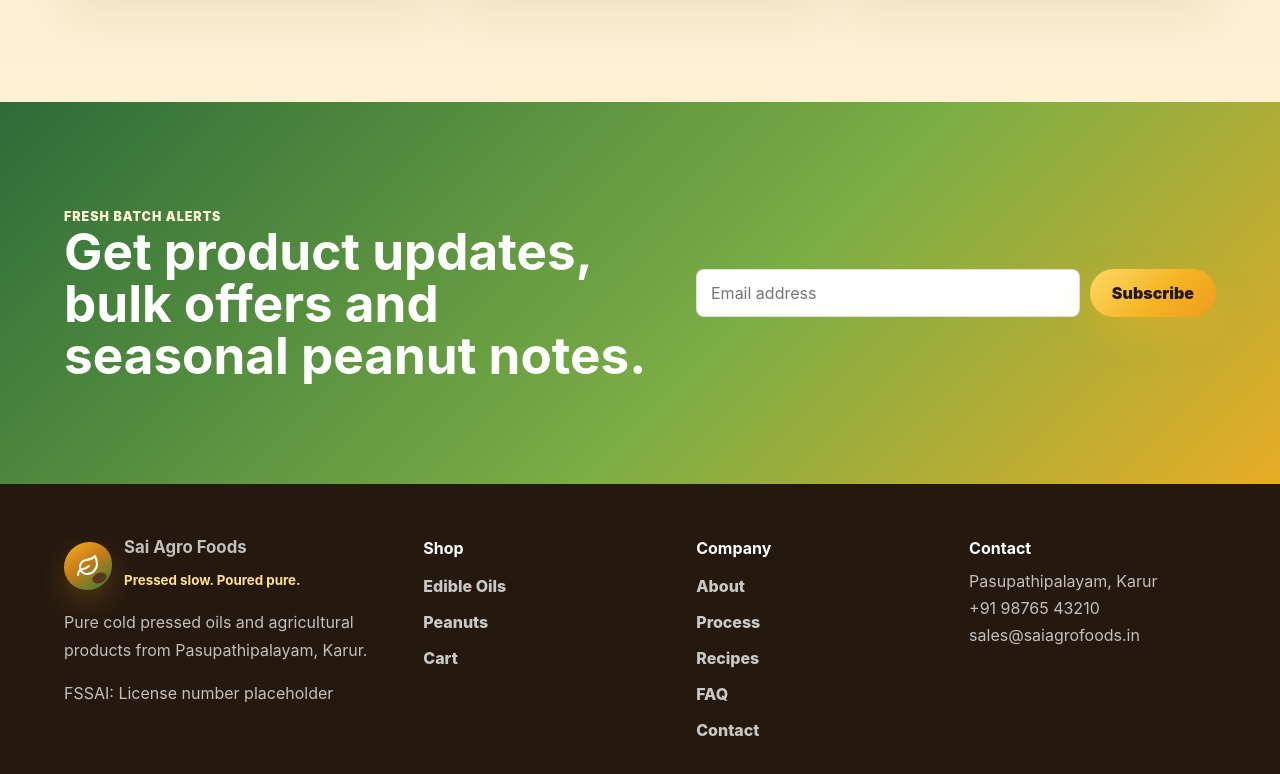
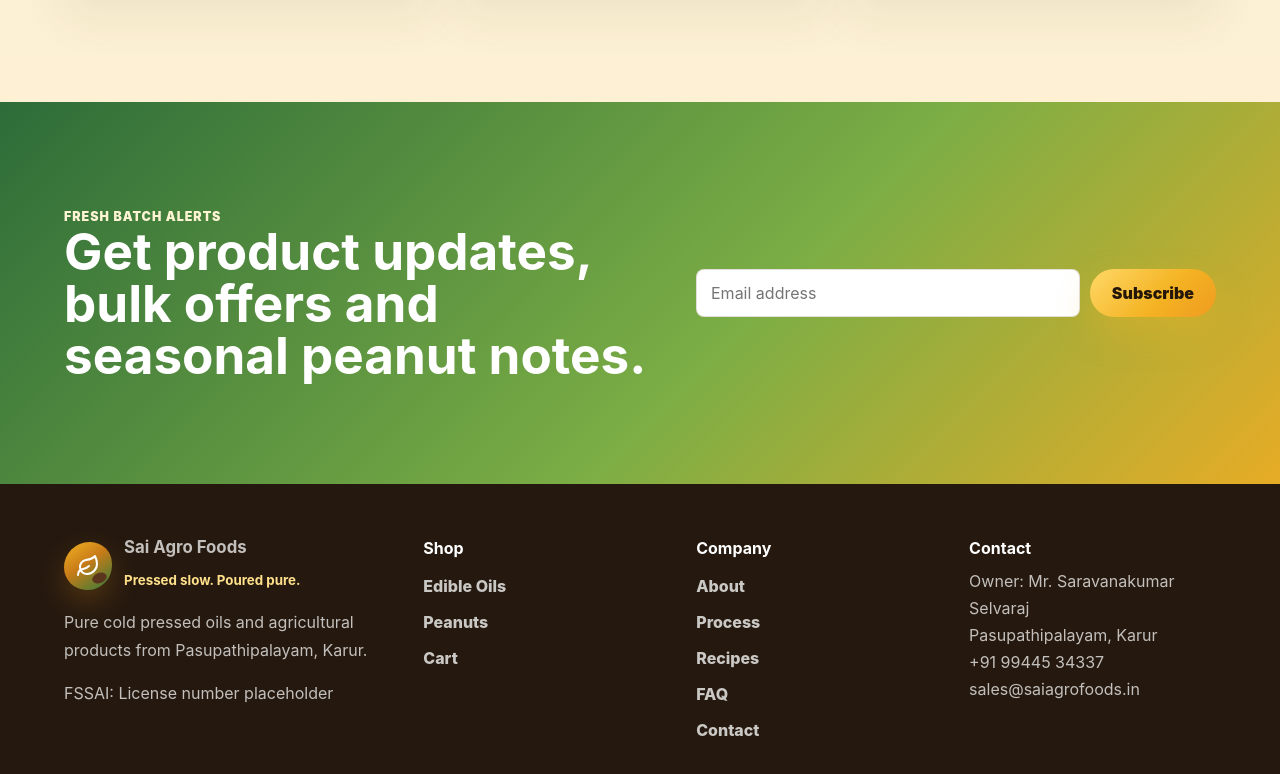
Before and after one commit to dakguru/sai, a React (Vite) app: page / in a window 1280 px wide. Shown: the part 4051-4825 px from the top of the page. Built offline with nearby package versions, Linux system fonts and the light colour scheme.

Commit message:
Update Sai Agro Foods contact details

```diff
--- a/src/main.jsx
+++ b/src/main.jsx
@@ -268,7 +268,7 @@
         {page === 'blog' && <Blog />}
       </main>
       <Footer go={go} />
-      <a className="whatsapp" href="https://wa.me/919876543210?text=Hello%20Sai%20Agro%20Foods" target="_blank" rel="noreferrer" aria-label="WhatsApp Sai Agro Foods">
+      <a className="whatsapp" href="https://wa.me/919944534337?text=Hello%20Sai%20Agro%20Foods" target="_blank" rel="noreferrer" aria-label="WhatsApp Sai Agro Foods">
         <Phone size={22} />
       </a>
       {quickView && <QuickView product={quickView} close={() => setQuickView(null)} addToCart={addToCart} />}
@@ -596,7 +596,7 @@
           <div className="hero-actions">
             <button className="primary" onClick={() => addToCart(product, qty)}>Add to Cart</button>
             <button className="secondary" onClick={() => { addToCart(product, qty); go('cart'); }}>Buy Now</button>
-            <a className="whatsapp-button" href={`https://wa.me/919876543210?text=I%20want%20to%20order%20${encodeURIComponent(product.name)}%20x%20${qty}`} target="_blank" rel="noreferrer">Buy on WhatsApp</a>
+            <a className="whatsapp-button" href={`https://wa.me/919944534337?text=I%20want%20to%20order%20${encodeURIComponent(product.name)}%20x%20${qty}`} target="_blank" rel="noreferrer">Buy on WhatsApp</a>
           </div>
           <div className="trust-strip">✓ Cold-pressed weekly · ✓ FSSAI ready · ✓ Ships in 48h · ✓ COD in Tamil Nadu</div>
           <div className="tabs">
@@ -656,7 +656,7 @@
         <div className="summary-line"><span>Shipping</span><b>{shipping ? `₹${shipping}` : 'Free'}</b></div>
         <div className="summary-line total"><span>Total</span><b>₹{total}</b></div>
         <button className="primary full" onClick={() => go('checkout')}>Proceed to Checkout</button>
-        <a className="whatsapp-button full" href="https://wa.me/919876543210?text=I%20want%20to%20place%20an%20order%20with%20Sai%20Agro%20Foods" target="_blank" rel="noreferrer">Order on WhatsApp</a>
+        <a className="whatsapp-button full" href="https://wa.me/919944534337?text=I%20want%20to%20place%20an%20order%20with%20Sai%20Agro%20Foods" target="_blank" rel="noreferrer">Order on WhatsApp</a>
       </aside>
     </section>
   );
@@ -756,8 +756,9 @@
       <section className="contact-grid">
         <div className="contact-card">
           <h2>Manufacturer Direct Enquiries</h2>
+          <p><Heart size={18} /> Owner: Mr. Saravanakumar Selvaraj</p>
           <p><MapPin size={18} /> Pasupathipalayam, Karur, Tamil Nadu, India</p>
-          <p><Phone size={18} /> +91 98765 43210</p>
+          <p><Phone size={18} /> +91 99445 34337</p>
           <p><Mail size={18} /> sales@saiagrofoods.in</p>
           <p><Truck size={18} /> Mill hours: Mon-Sat, 8 AM-6 PM</p>
           <iframe title="Sai Agro Foods map" src="https://www.google.com/maps?q=Pasupathipalayam%20Karur%20Tamil%20Nadu&output=embed" loading="lazy" />
@@ -855,7 +856,7 @@
       </div>
       <div><strong>Shop</strong><button onClick={() => go('products')}>Edible Oils</button><button onClick={() => go('products')}>Peanuts</button><button onClick={() => go('cart')}>Cart</button></div>
       <div><strong>Company</strong><button onClick={() => go('about')}>About</button><button onClick={() => go('process')}>Process</button><button onClick={() => go('recipes')}>Recipes</button><button onClick={() => go('faq')}>FAQ</button><button onClick={() => go('contact')}>Contact</button></div>
-      <div><strong>Contact</strong><span>Pasupathipalayam, Karur</span><span>+91 98765 43210</span><span>sales@saiagrofoods.in</span></div>
+      <div><strong>Contact</strong><span>Owner: Mr. Saravanakumar Selvaraj</span><span>Pasupathipalayam, Karur</span><span>+91 99445 34337</span><span>sales@saiagrofoods.in</span></div>
     </footer>
   );
 }
```
